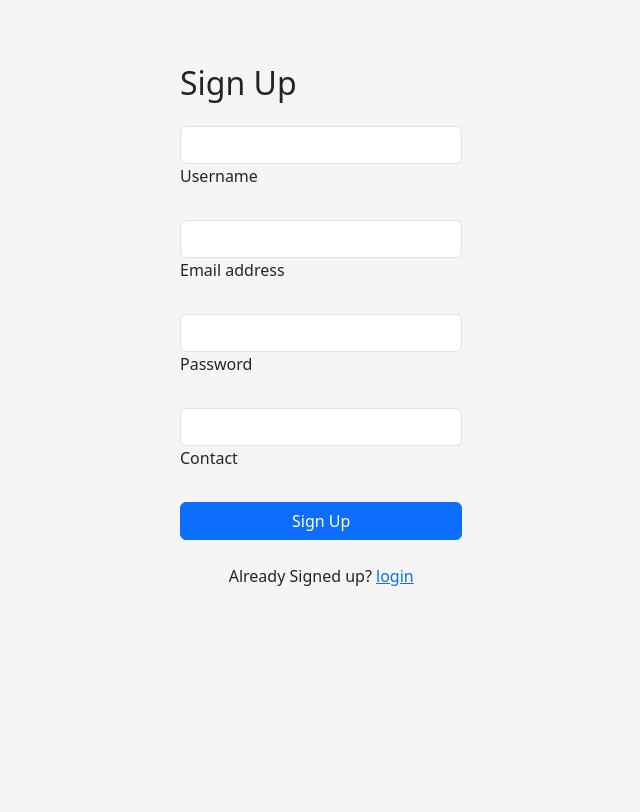
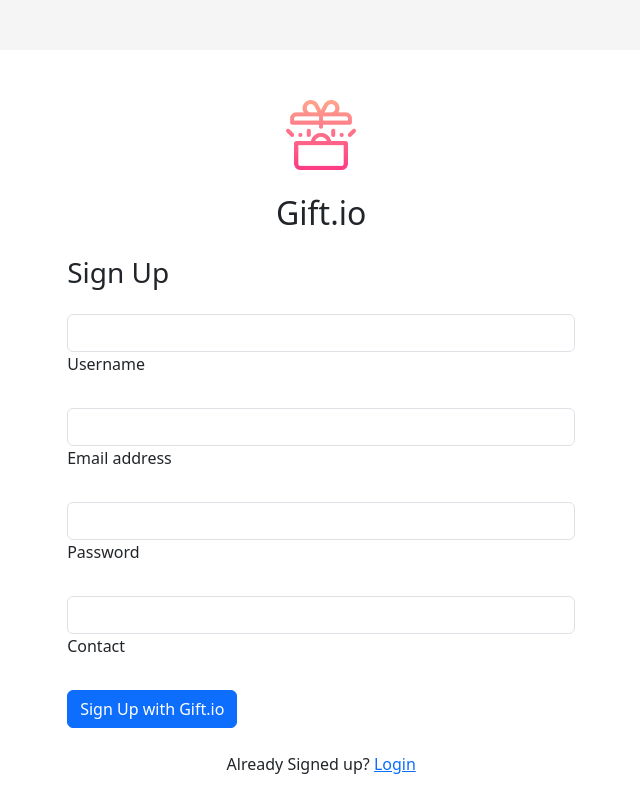
Before and after one commit to MJamil07/online-gift-shop, a React (Create React App) app in the folder frondend/gift-shop/: page /signup in a window 1280 px wide. Shown: the top 812 px of the page, without its empty margins (330-970 px from the left). Built offline with nearby package versions, Linux system fonts and the light colour scheme.

Commit message:
UI ( Changed ) for login and signup

```diff
--- a/frondend/gift-shop/src/online-shop/auth/Login.tsx
+++ b/frondend/gift-shop/src/online-shop/auth/Login.tsx
@@ -1,48 +1,58 @@
-import {useState} from 'react'
+import { useState } from 'react'
 import {
+       MDBCol,
        MDBContainer,
        MDBInput,
+       MDBRow,
 
 } from 'mdb-react-ui-kit';
 import { Link } from 'react-router-dom';
-import axios, { AxiosError } from 'axios'
+import axios from 'axios'
 import URL from '../utils/url';
 import { notification } from 'antd'
+import Gift from '../../images/categorie/gift.png'
 
 
-export default function Login() : JSX.Element {
+export default function Login(): JSX.Element {
 
-       const [email , setEmail] = useState<string>('')
-       const [password , setPassword] = useState<string>('')
-       const [api , contextHolder] = notification.useNotification()
+       const [email, setEmail] = useState<string>('')
+       const [password, setPassword] = useState<string>('')
+       const [api, contextHolder] = notification.useNotification()
 
        const handleLogin = async () => {
               try {
                      const response = await axios.post(`${URL}/user/login`, { email, password });
                      if (response.status === 200) {
                             api.success({ message: 'Login Successful' });
-                            localStorage.setItem('userId' , response.data?.user?._id)
+                            localStorage.setItem('userId', response.data?.user?._id)
                             window.location.assign('/')
                      }
               } catch (error) {
-                     api.error({ message: 'Login Failed'});
+                     api.error({ message: 'Login Failed' });
                      console.log(error);
               }
 
        }
 
        return (
-              <MDBContainer className="p-3 my-5 d-flex flex-column w-25 ">
+              <MDBContainer style={{backgroundColor : 'white' , padding : '50px' , marginTop : '150px' }} >
                      {contextHolder}
-                     <h2 className="mb-4">Login</h2>
-
+                     <MDBRow className="justify-content-center">
+                            <MDBCol md="8" lg="6" className="text-center">
+                                   <img width="70" height="70" src= {Gift} alt="Logo" className="mb-4" />
+                                   <h2 className="mb-4">Gift.io</h2>
+                            </MDBCol>
+                     </MDBRow>
+                     <MDBRow  className="justify-content-center">
+                            <MDBCol md="8" lg="6">
+                                   <h3 className="mb-4">Login</h3>
                                    <MDBInput
                                           wrapperClass='mb-4'
                                           label='Email address'
                                           id='form1'
                                           type='email'
                                           value={email}
-                            required = { true }
+                                          required={true}
                                           onChange={(e) => setEmail(e.target.value)}
                                    />
                                    <MDBInput
@@ -50,16 +60,19 @@ export default function Login() : JSX.Element {
                                           label='Password'
                                           id='form2'
                                           type='password'
-                            required = { true }
+                                          required={true}
                                           value={password}
                                           onChange={(e) => setPassword(e.target.value)}
                                    />
-                     <button onClick={handleLogin} className="mb-4 btn btn-primary">Sign in</button>
+                                   <button onClick={handleLogin} className="mb-4 btn btn-primary">Login in with Gift.io</button>
 
                                    <div className="text-center">
-                            <p>Not a member? <Link to="/signup">SignUp</Link></p>
+                                          <p>Not a member? <Link to="/signup">Sign Up</Link></p>
                                    </div>
+                            </MDBCol>
+                     </MDBRow>
+              </MDBContainer>
 
-              </MDBContainer>
+
        )
 }
--- a/frondend/gift-shop/src/online-shop/auth/SignUp.tsx
+++ b/frondend/gift-shop/src/online-shop/auth/SignUp.tsx
@@ -1,10 +1,10 @@
 import { useState } from 'react';
-import { MDBContainer, MDBInput } from 'mdb-react-ui-kit';
+import { MDBCol, MDBContainer, MDBInput, MDBRow } from 'mdb-react-ui-kit';
 import { Link } from 'react-router-dom';
 import axios from 'axios';
 import URL from '../utils/url';
 import { notification } from 'antd';
-
+import Gift from '../../images/categorie/gift.png'
 export type UserType = {
        username: string;
        email: string;
@@ -28,7 +28,7 @@ export default function SignUp(): JSX.Element {
                      const response = await axios.post(`${URL}/user/register`, user);
                      if (response.status === 201) {
                             api.success({ message: 'Signup Successful' });
-                            localStorage.setItem('userId' , response.data?.user?._id)
+                            localStorage.setItem('userId', response.data?.user?._id)
                             window.location.assign('/')
                      }
               } catch (error) {
@@ -46,62 +46,68 @@ export default function SignUp(): JSX.Element {
        };
 
        return (
-              <MDBContainer className="p-3 my-5 d-flex flex-column w-25 ">
+              <MDBContainer style={{ backgroundColor: 'white', padding: '50px', marginTop: '50px' }}>
                      {contextHolder}
-                     <h2 className="mb-4">Sign Up</h2>
-
+                     <MDBRow className="justify-content-center">
+                            <MDBCol md="8" lg="6" className="text-center">
+                                   <img width="70" height="70" src={Gift} alt="Logo" className="mb-4" />
+                                   <h2 className="mb-4">Gift.io</h2>
+                            </MDBCol>
+                     </MDBRow>
+                     <MDBRow className="justify-content-center">
+                            <MDBCol md="8" lg="6">
+                                   <h3 className="mb-4">Sign Up</h3>
                                    <MDBInput
-                            wrapperClass="mb-4"
-                            label="Username"
-                            id="form1"
-                            type="text"
-                            name="username"
+                                          wrapperClass='mb-4'
+                                          label='Username'
+                                          id='form1'
+                                          type='text'
+                                          name='username'
                                           required={true}
                                           value={user.username}
                                           onChange={handleInputChanged}
                                    />
-
                                    <MDBInput
-                            wrapperClass="mb-4"
-                            label="Email address"
-                            id="form2"
-                            type="email"
-                            name="email"
+                                          wrapperClass='mb-4'
+                                          label='Email address'
+                                          id='form2'
+                                          type='email'
+                                          name='email'
                                           required={true}
                                           value={user.email}
                                           onChange={handleInputChanged}
                                    />
                                    <MDBInput
-                            wrapperClass="mb-4"
-                            label="Password"
-                            id="form3"
-                            type="password"
-                            name="password"
+                                          wrapperClass='mb-4'
+                                          label='Password'
+                                          id='form3'
+                                          type='password'
+                                          name='password'
                                           required={true}
                                           value={user.password}
                                           onChange={handleInputChanged}
                                    />
-
                                    <MDBInput
-                            wrapperClass="mb-4"
-                            label="Contact"
-                            id="form4"
-                            type="text"
-                            name="contact"
+                                          wrapperClass='mb-4'
+                                          label='Contact'
+                                          id='form4'
+                                          type='text'
+                                          name='contact'
                                           required={true}
                                           value={user.contact}
                                           onChange={handleInputChanged}
                                    />
-
                                    <button onClick={handleLogin} className="mb-4 btn btn-primary">
-                            Sign Up
+                                          Sign Up with Gift.io
                                    </button>
-
                                    <div className="text-center">
                                           <p>
-                                   Already Signed up? <Link to="/login">login</Link>
+                                                 Already Signed up? <Link to="/login">Login</Link>
                                           </p>
                                    </div>
+                            </MDBCol>
+                     </MDBRow>
               </MDBContainer>
+
        );
 }
```
Also changed, not shown: frondend/gift-shop/src/images/categorie/gift.png. Lines whose indentation alone changed are shown as unchanged.
